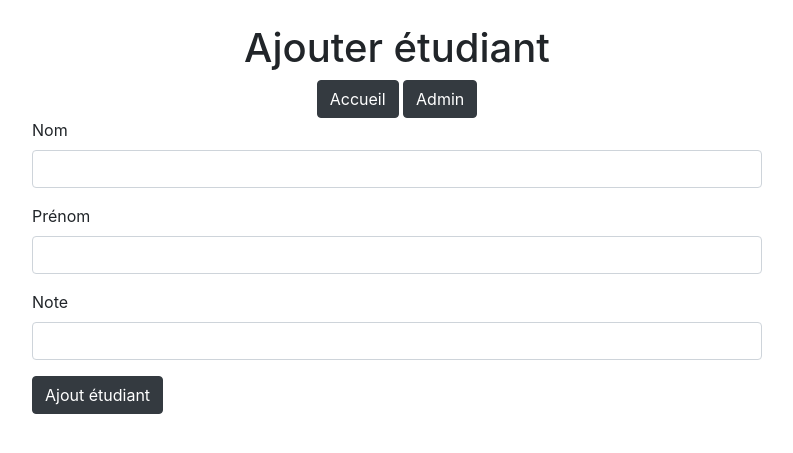
After one commit to JulesLcs/wargame-bank, a PHP site: page /front_end/view-newetudiant.php in a window 1280 px wide. The commit adds this page. Shown: the top 453 px of the page, without its empty margins (243-1036 px from the left). Run offline with PHP 8.4, Linux system fonts and the light colour scheme.

Commit message:
Add files via upload

```diff
--- a/back_end/constants.php
+++ b/back_end/constants.php
@@ -1,6 +1,6 @@
 <?php
 const DB_USER = "postgres";
-const DB_PASSWORD = "liwa";
+const DB_PASSWORD = "Isen2018";
 const DB_NAME = "bank";
 const DB_SERVER = "127.0.0.1";
 const DB_PORT = "5432";
--- /dev/null
+++ b/front_end/view-newetudiant.php
@@ -0,0 +1,62 @@
+<?php
+session_start();
+ini_set('display_errors', 1);
+ini_set('display_startup_errors', 1);
+error_reporting(E_ALL);
+?>
+
+<!DOCTYPE html>
+<html lang="fr">
+<head>
+    <meta charset="UTF-8">
+    <title>TP10_PHP</title>
+    <link rel="stylesheet" href="https://stackpath.bootstrapcdn.com/bootstrap/4.4.1/css/bootstrap.min.css"
+          integrity="sha384-Vkoo8x4CGsO3+Hhxv8T/Q5PaXtkKtu6ug5TOeNV6gBiFeWPGFN9MuhOf23Q9Ifjh" crossorigin="anonymous">
+    <script src="https://code.jquery.com/jquery-3.4.1.slim.min.js"
+            integrity="sha384-J6qa4849blE2+poT4WnyKhv5vZF5SrPo0iEjwBvKU7imGFAV0wwj1yYfoRSJoZ+n"
+            crossorigin="anonymous"></script>
+    <script src="https://cdn.jsdelivr.net/npm/popper.js@1.16.0/dist/umd/popper.min.js"
+            integrity="sha384-Q6E9RHvbIyZFJoft+2mJbHaEWldlvI9IOYy5n3zV9zzTtmI3UksdQRVvoxMfooAo"
+            crossorigin="anonymous"></script>
+    <script src="https://stackpath.bootstrapcdn.com/bootstrap/4.4.1/js/bootstrap.min.js"
+            integrity="sha384-wfSDF2E50Y2D1uUdj0O3uMBJnjuUD4Ih7YwaYd1iqfktj0Uod8GCExl3Og8ifwB6"
+            crossorigin="anonymous"></script>
+</head>
+<body>
+
+    <div class="container">
+        <div class="row">
+            <div class="col col-md-12" style="text-align: center">
+            <br>
+                <h1>Ajouter étudiant</h1>
+                <a href="index.php"><input type="button" value="Accueil" class="btn btn-dark"/></a>
+                <a href="viewadmin.php"><input type="button" value="Admin" class="btn btn-dark"/></a>
+            </div>
+        </div>
+    </div>
+
+<div class="container">
+    <div class="row">
+        <div class="col-md-8 offset-md-2">
+            <form action="controller.php?func=addEtu" method="post">
+                <div class="form-group">
+                    <label for="fname">Nom</label>
+                    <input class="form-control" type="text" name="nom" required>
+                </div>
+                <div class="form-group">
+                    <label for="name">Prénom</label>
+                    <input class="form-control" type="text" name="prenom" required>
+                </div>
+                <div class="form-group">
+                    <label for="citation">Note</label>
+                    <input class="form-control" type="text" name="note" required>
+                </div>
+
+                <button type="submit" class="btn btn-dark">Ajout étudiant</button>
+            </form>
+        </div>
+    </div>
+</div>
+
+</body>
+</html>
```
Also changed, not shown: 2 other files.
